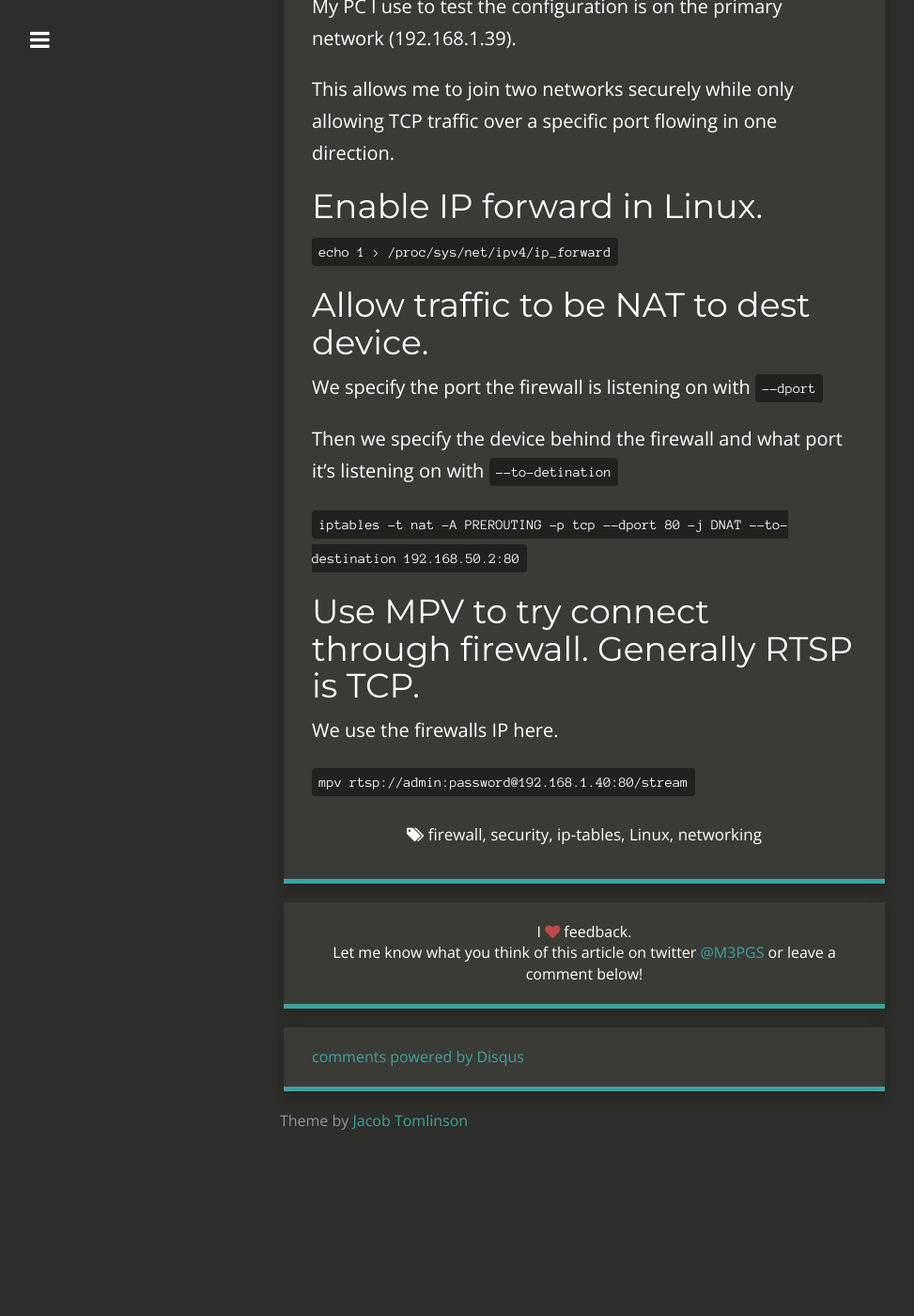
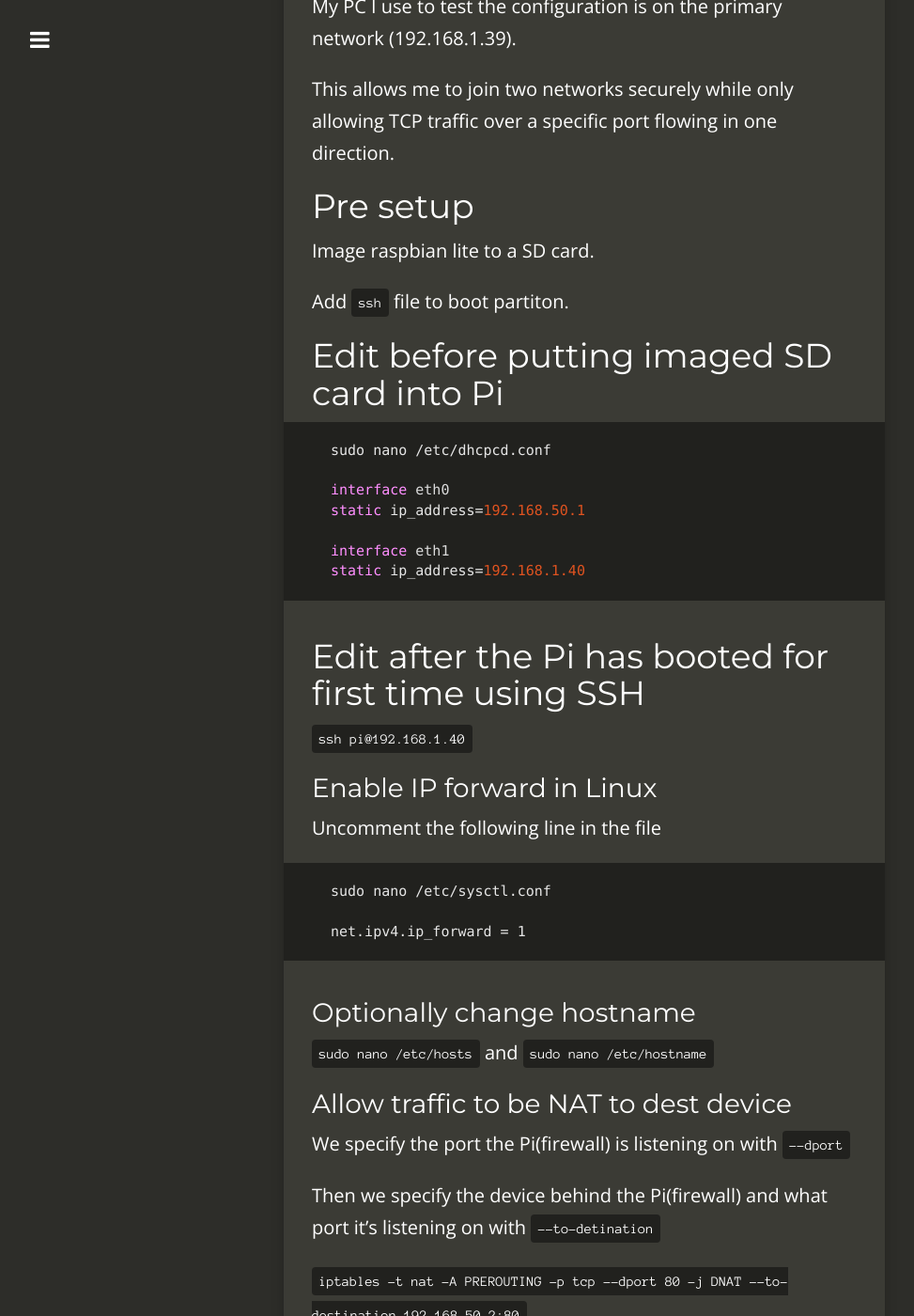
Before and after one commit to 2E0PGS/blog, a Jekyll site: the page built from _posts/2019-10-07-rtsp-ip-tables.md, in a window 1280 px wide and 1400 px high, scrolled down 573 px. Shown: the whole window at 94% size, without its empty margins (18-991 px from the left). Built offline with Jekyll 4.4.1, drawn with Linux system fonts in a browser that asks for light colours; nearby versions of some CDN libraries; comment, search, counter and statistics services are not loaded; before the commit the page ends 1797 px from its top, so only the background shows below that; some of the changed text lies outside the part shown.

Commit message:
Add more detail to RTSP post around PI setup.

````diff
--- a/_posts/2019-10-07-rtsp-ip-tables.md
+++ b/_posts/2019-10-07-rtsp-ip-tables.md
@@ -12,13 +12,14 @@ tags:
  - ip-tables
  - Linux
  - networking
+ - Raspberry-Pi
 ---
 
 # RTSP forwarding
 
 This is similar to a "data diode".
 
-For this example I am using a Raspberry Pi with two NICs. One onboard (primary network 192.168.1.40) and one USB (secondary network 192.168.50.1).
+For this example I am using a Raspberry Pi with two NICs. On board NIC (secondary network 192.168.50.1) and USB NIC (primary network 192.168.1.40).
 
 The dest device is another host on the secondary network (192.168.50.2).
 
@@ -26,20 +27,60 @@ My PC I use to test the configuration is on the primary network (192.168.1.39).
 
 This allows me to join two networks securely while only allowing TCP traffic over a specific port flowing in one direction.
 
-## Enable IP forward in Linux.
+## Pre setup
 
-`echo 1 > /proc/sys/net/ipv4/ip_forward`
+Image raspbian lite to a SD card.
 
-## Allow traffic to be NAT to dest device.
+Add `ssh` file to boot partiton.
 
-We specify the port the firewall is listening on with `--dport`
+## Edit before putting imaged SD card into Pi
 
-Then we specify the device behind the firewall and what port it's listening on with `--to-detination`
+```
+sudo nano /etc/dhcpcd.conf
+
+interface eth0
+static ip_address=192.168.50.1
+
+interface eth1
+static ip_address=192.168.1.40
+```
+
+## Edit after the Pi has booted for first time using SSH
+
+`ssh pi@192.168.1.40`
+
+### Enable IP forward in Linux
+
+Uncomment the following line in the file
+
+```
+sudo nano /etc/sysctl.conf
+
+net.ipv4.ip_forward = 1
+```
+
+### Optionally change hostname
+
+`sudo nano /etc/hosts` and `sudo nano /etc/hostname`
+
+### Allow traffic to be NAT to dest device
+
+We specify the port the Pi(firewall) is listening on with `--dport`
+
+Then we specify the device behind the Pi(firewall) and what port it's listening on with `--to-detination`
 
 `iptables -t nat -A PREROUTING -p tcp --dport 80 -j DNAT --to-destination 192.168.50.2:80`
 
-## Use MPV to try connect through firewall. Generally RTSP is TCP.
+Reboot the Pi(firewall).
 
-We use the firewalls IP here.
+## Test use MPV to try connect through the Pi(firewall)
+
+Generally RTSP is TCP.
+
+We use the Pi(firewall) IP here.
 
 `mpv rtsp://admin:password@192.168.1.40:80/stream`
+
+### Flow of traffic
+
+PC desktop (192.168.1.39) --> Pi primary NIC (192.168.1.40) --> NAT and IP forwarding --> Pi secondary NIC (192.168.50.1) --> Dest RTSP server (192.168.50.2)
````
